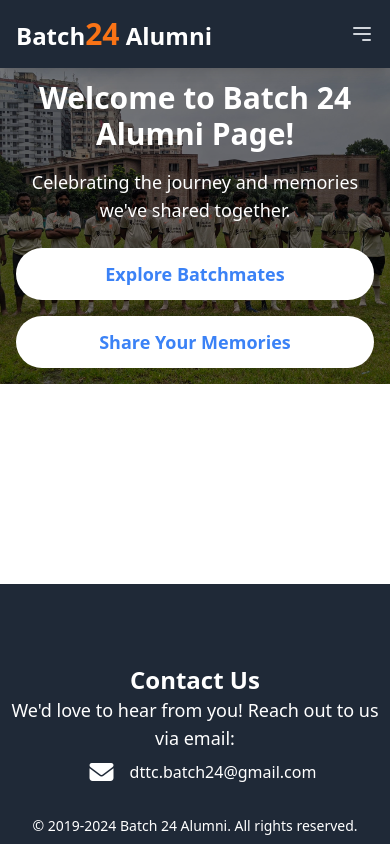
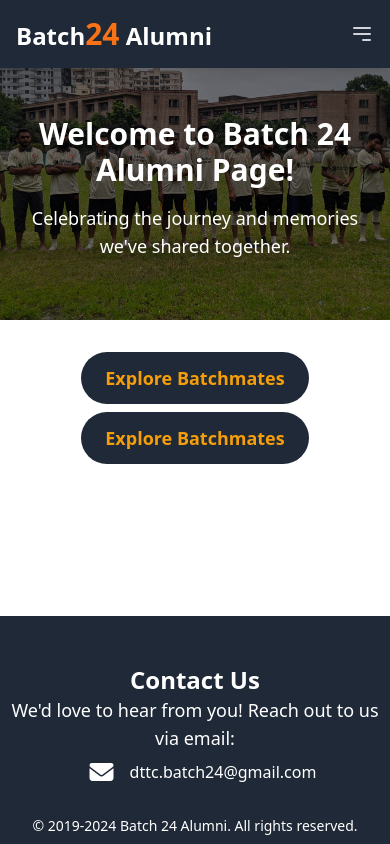
Before and after one commit to shakilkhan2/batch-24, a plain HTML site: page index.html in a window 390 px wide. Drawn offline with nearby package versions, Linux system fonts and the light colour scheme.

Commit message:
commited

```diff
--- a/index.html
+++ b/index.html
@@ -86,7 +86,7 @@
       </nav>
     </header>
     <!-- Main Section -->
-    <main class="mt-16">
+    <main class="">
       <!-- Hero Section -->
       <section
         class="relative text-white h-80 md:h-screen flex flex-col justify-center items-center"
@@ -101,13 +101,13 @@
         ></div>
 
         <div class="relative z-10 text-center px-4">
-          <h1 class="text-3xl md:text-5xl font-bold mb-4">
+          <h1 class="text-3xl md:text-5xl font-bold mb-4 pt-20 md:pt-0">
             Welcome to Batch 24 Alumni Page!
           </h1>
           <p class="text-lg md:text-xl mb-6">
             Celebrating the journey and memories we've shared together.
           </p>
-          <div class="flex flex-col sm:flex-row justify-center gap-4 sm:gap-6">
+          <div class="hidden md:block">
             <a
               href="./batchmates.html"
               class="bg-white text-blue-500 py-3 px-6 rounded-full text-lg sm:text-lg font-semibold hover:bg-gray-100"
@@ -116,7 +116,7 @@
             </a>
             <a
               href="https://docs.google.com/forms/d/1UfTsiBqBeKyasio6cWGdz0SztxeAwxsn9T3Vkwb0ejA/edit"
-              class="bg-white text-blue-500 py-3 px-6 rounded-full text-lg sm:text-lg font-semibold"
+              class="ml-8 bg-white text-blue-500 py-3 px-6 rounded-full text-lg sm:text-lg font-semibold"
               target="_blank"
             >
               Share Your Memories
@@ -125,8 +125,27 @@
         </div>
       </section>
     </main>
+    <!-- btn for small device -->
+    <div
+      class="flex md:hidden flex-col items-center justify-center gap-2 my-8"
+    >
+      <a href="./batchmates.html">
+        <button
+          class="bg-gray-800 text-amber-500 py-3 px-6 rounded-full text-lg font-semibold hover:bg-gray-900"
+        >
+          Explore Batchmates
+        </button>
+      </a>
+      <a href="https://docs.google.com/forms/d/1UfTsiBqBeKyasio6cWGdz0SztxeAwxsn9T3Vkwb0ejA/edit">
+        <button
+          class="bg-gray-800 text-amber-500 py-3 px-6 rounded-full text-lg font-semibold hover:bg-gray-900"
+        >
+          Explore Batchmates
+        </button>
+      </a>
+    </div>
     <!-- Footer Section -->
-    <footer class="bg-gray-800 text-white pt-20 mt-auto">
+    <footer class="bg-gray-800 text-white pt-12 mt-auto">
       <div id="contact" class="container mx-auto text-center">
         <h2 class="text-2xl font-bold">Contact Us</h2>
         <p class="text-lg mb-2">
```
Also changed, not shown: about.html (+3 -3 lines), batchmates.html (+1 -1 lines), memories.html (+1 -1 lines).
